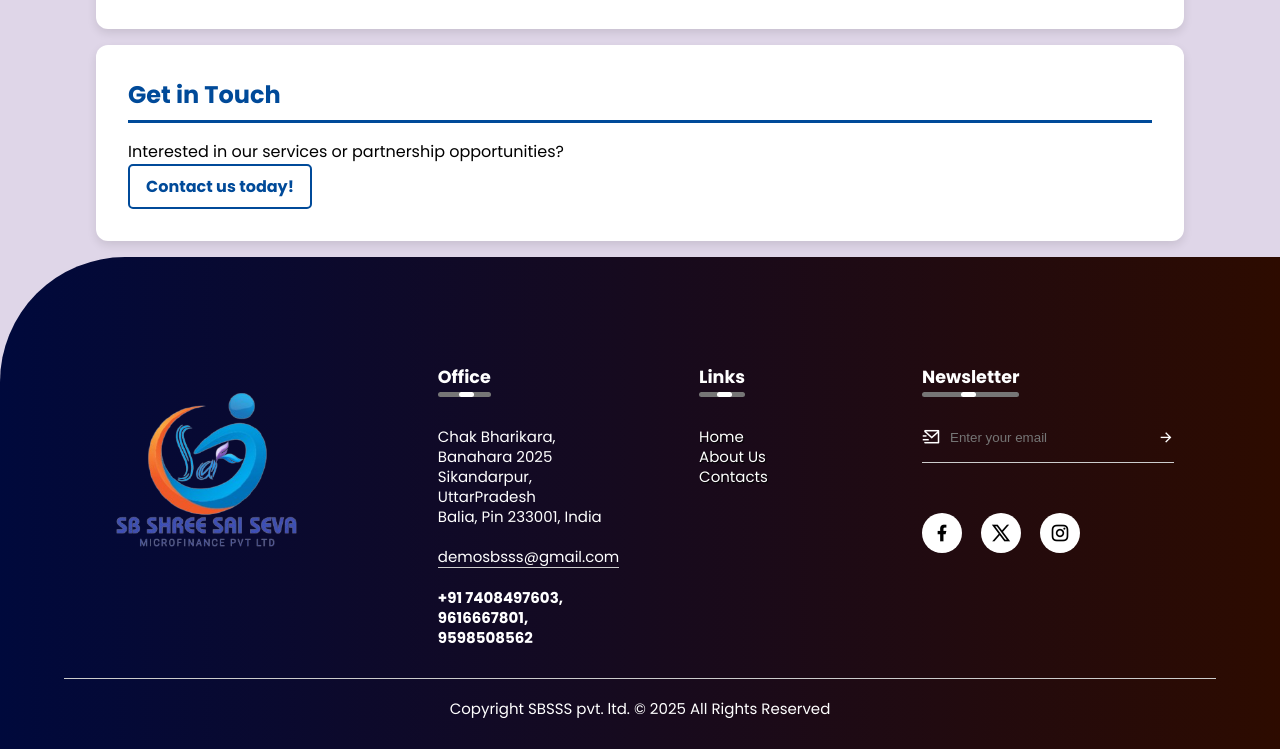
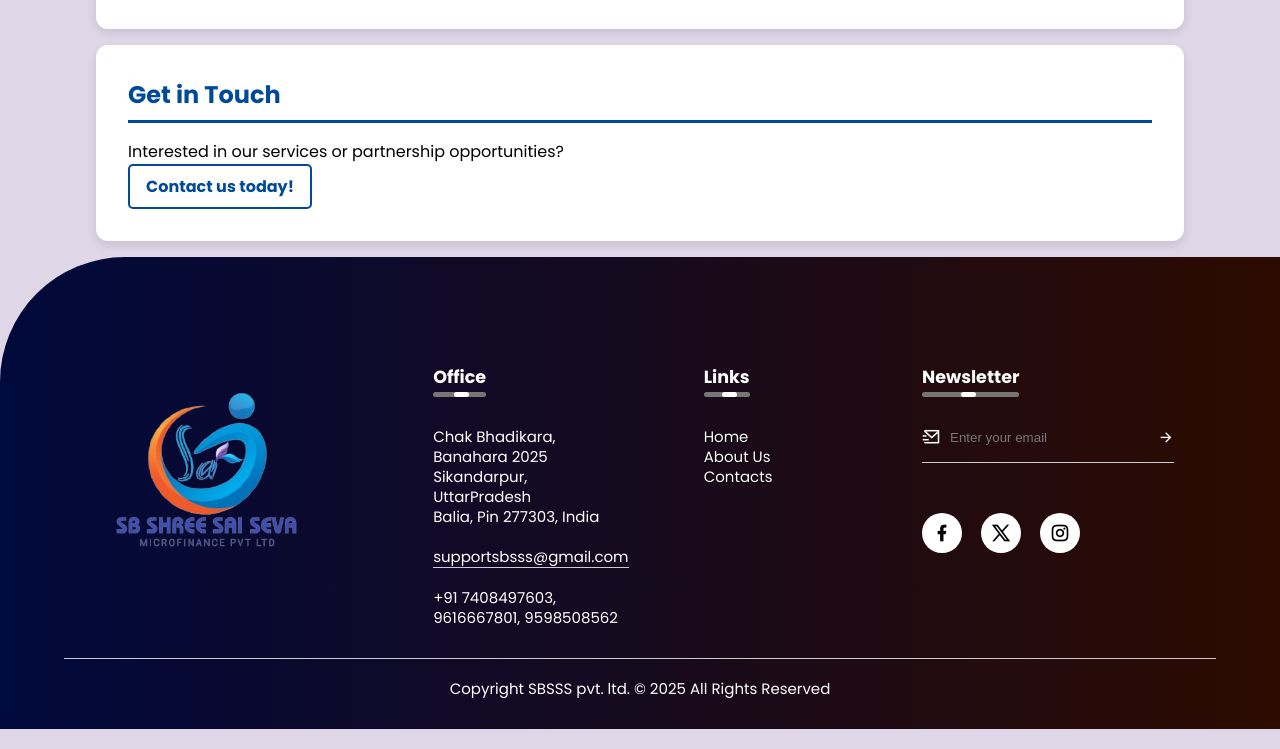
Before and after one commit to pandeyutkarshh01/SBSSS, a plain HTML site: page about.html in a window 1280 px wide. Shown: the part 1951-2700 px from the top of the page. Drawn offline with nearby package versions, Linux system fonts and the light colour scheme.

Commit message:
Update about.html

```diff
--- a/about.html
+++ b/about.html
@@ -235,11 +235,11 @@
                 <h3>Office
                     <div class="underline"><span></span></div>
                 </h3>
-                <p>Chak Bharikara, Banahara</p>
+                <p>Chak Bhadikara, Banahara</p>
                 <p>Sikandarpur, UttarPradesh</p>
-                <p>Balia, Pin 233001, India</p>
-                <p class="email-id">demosbsss@gmail.com</p>
-                <h4>+91 7408497603, 9616667801, 9598508562</h4>
+                <p>Balia, Pin 277303, India</p>
+                <p class="email-id">supportsbsss@gmail.com</p>
+                <p>+91 7408497603, 9616667801, 9598508562</p>
             </div>
             <div class="col">
                 <h3>Links
```
